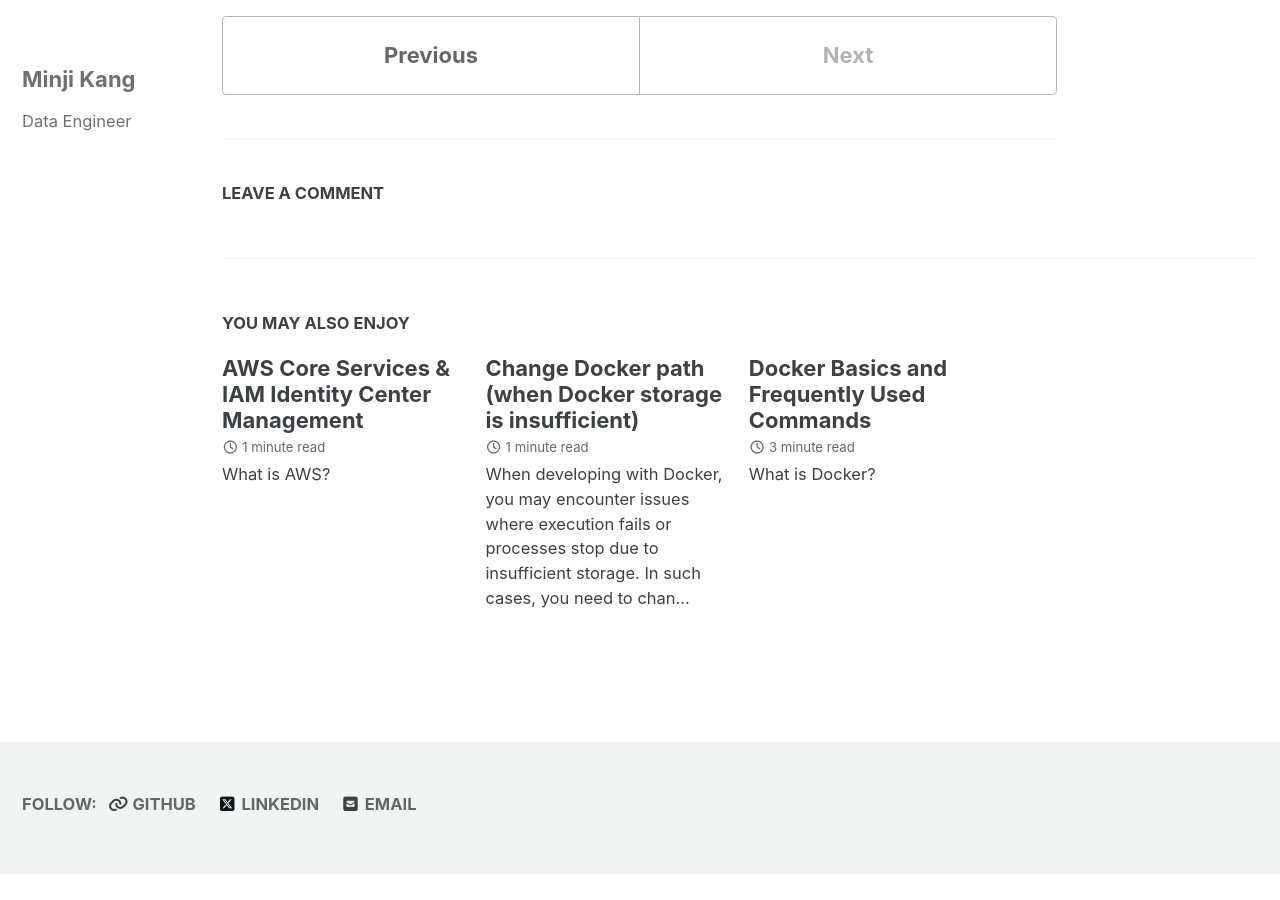
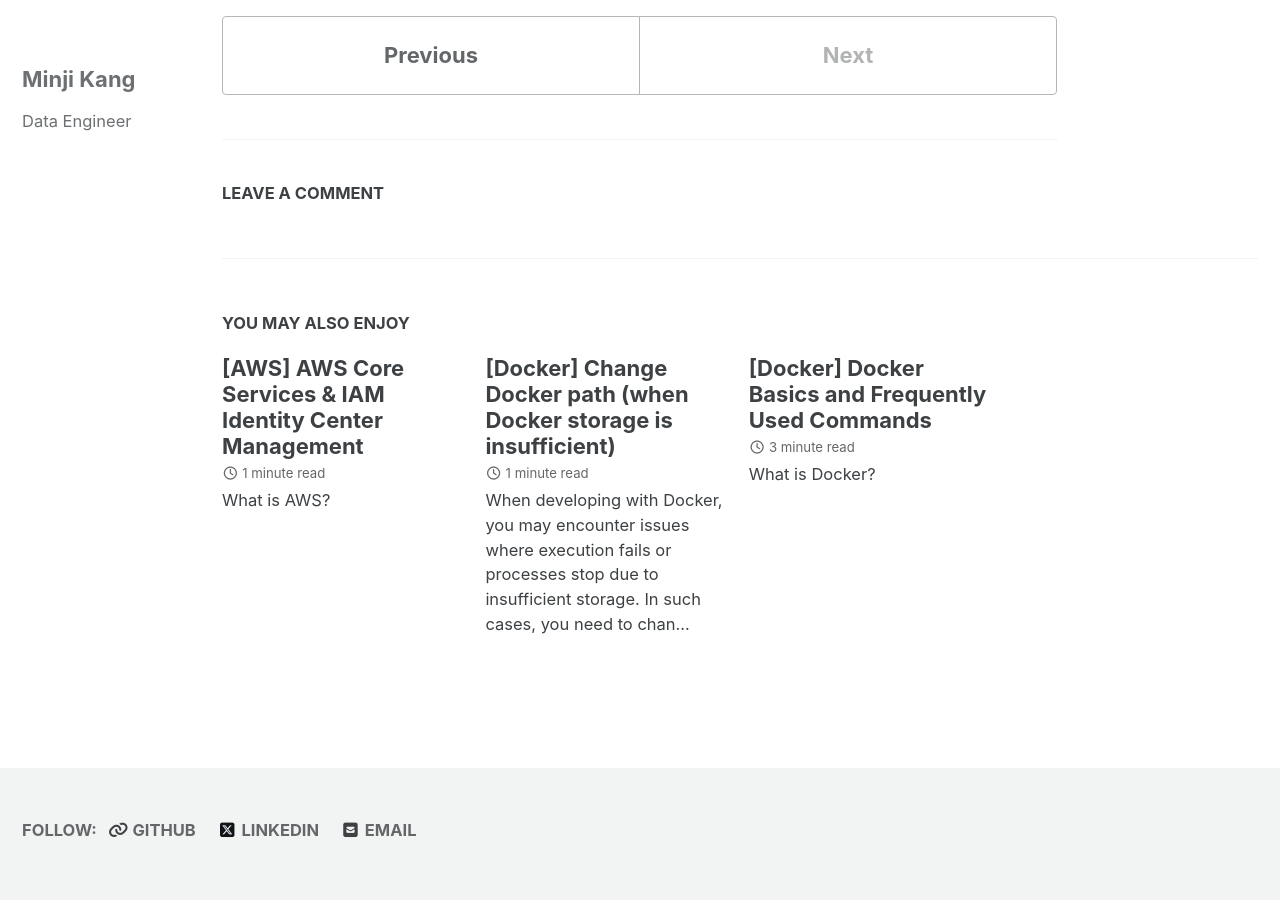
Before and after one commit to mingd00/mingd00.github.io, a Jekyll site: the page built from _posts/Infra/2026-03-31-[AWS] EC2 Instance Creation & SSH Connection.md, in a window 1280 px wide and 900 px high, scrolled down 9963 px. Built offline with Jekyll 4.4.1, drawn with Linux system fonts in a browser that asks for light colours; cached includes are drawn as plain includes; comment, search, counter and statistics services are not loaded; before the commit the page ends 10837 px from its top, so only the background shows below that; some of the changed text lies outside the part shown.

Commit message:
update title

```diff
--- a/_posts/Infra/2026-03-19-[Docker] Docker Basics and Frequently Used Commands.md
+++ b/_posts/Infra/2026-03-19-[Docker] Docker Basics and Frequently Used Commands.md
@@ -1,5 +1,5 @@
 ---
-title: "Docker Basics and Frequently Used Commands"
+title: "[Docker] Docker Basics and Frequently Used Commands"
 last_modified_at: 2026-03-19
 categories:
     - Infra
--- a/_posts/Infra/2026-03-25-[Docker] Change Docker path (when Docker storage is insufficient).md
+++ b/_posts/Infra/2026-03-25-[Docker] Change Docker path (when Docker storage is insufficient).md
@@ -1,5 +1,5 @@
 ---
-title: "Change Docker path (when Docker storage is insufficient)"
+title: "[Docker] Change Docker path (when Docker storage is insufficient)"
 last_modified_at: 2026-03-25
 categories:
     - Infra
--- a/_posts/Infra/2026-03-31-[AWS] EC2 Instance Creation & SSH Connection.md
+++ b/_posts/Infra/2026-03-31-[AWS] EC2 Instance Creation & SSH Connection.md
@@ -1,5 +1,5 @@
 ---
-title: "EC2 Instance Creation & SSH Connection"
+title: "[AWS] EC2 Instance Creation & SSH Connection"
 last_modified_at: 2026-03-31
 categories:
     - Infra
```
Also changed, not shown: _posts/Infra/2026-03-26-[AWS] AWS Core Services & IAM Identity Center Management copy.md (+1 -1 lines).
